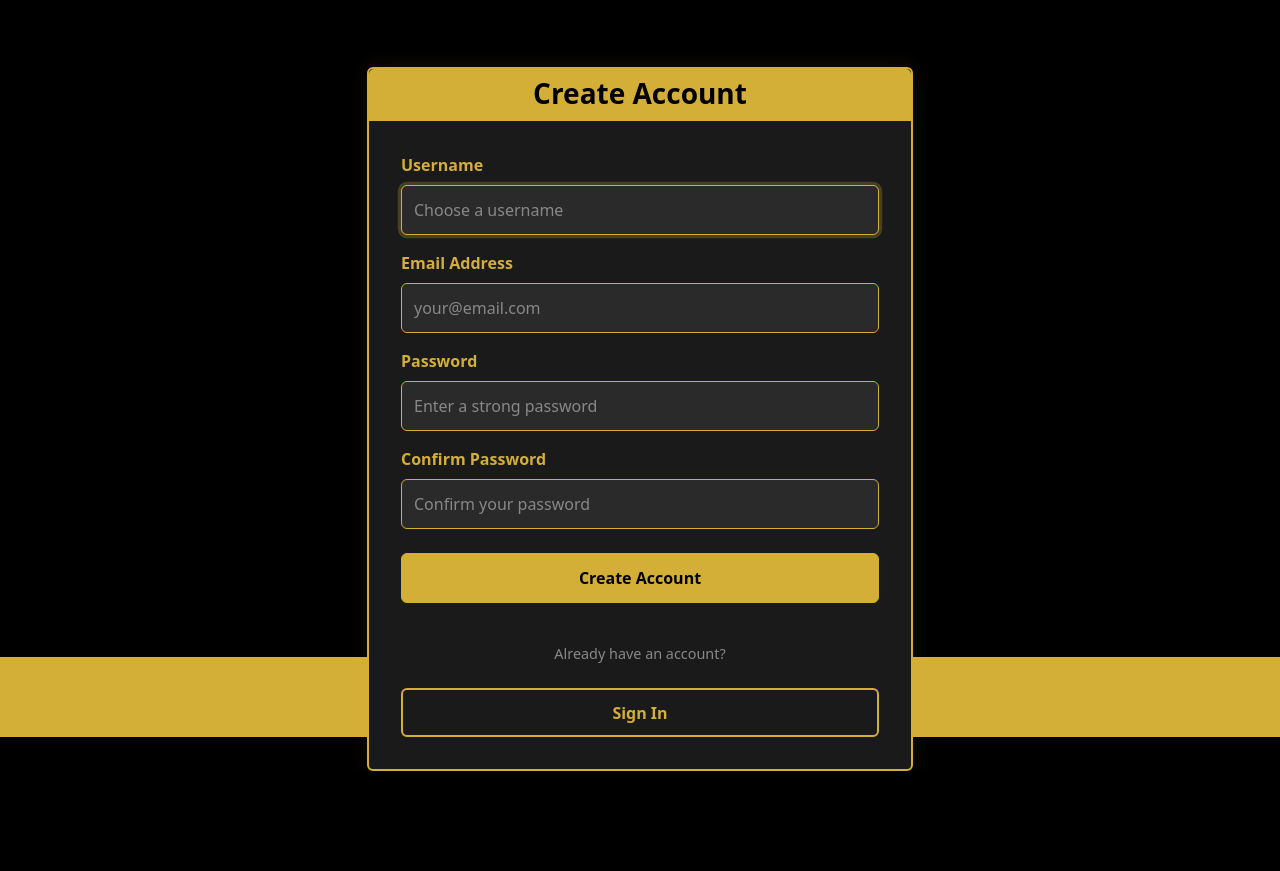
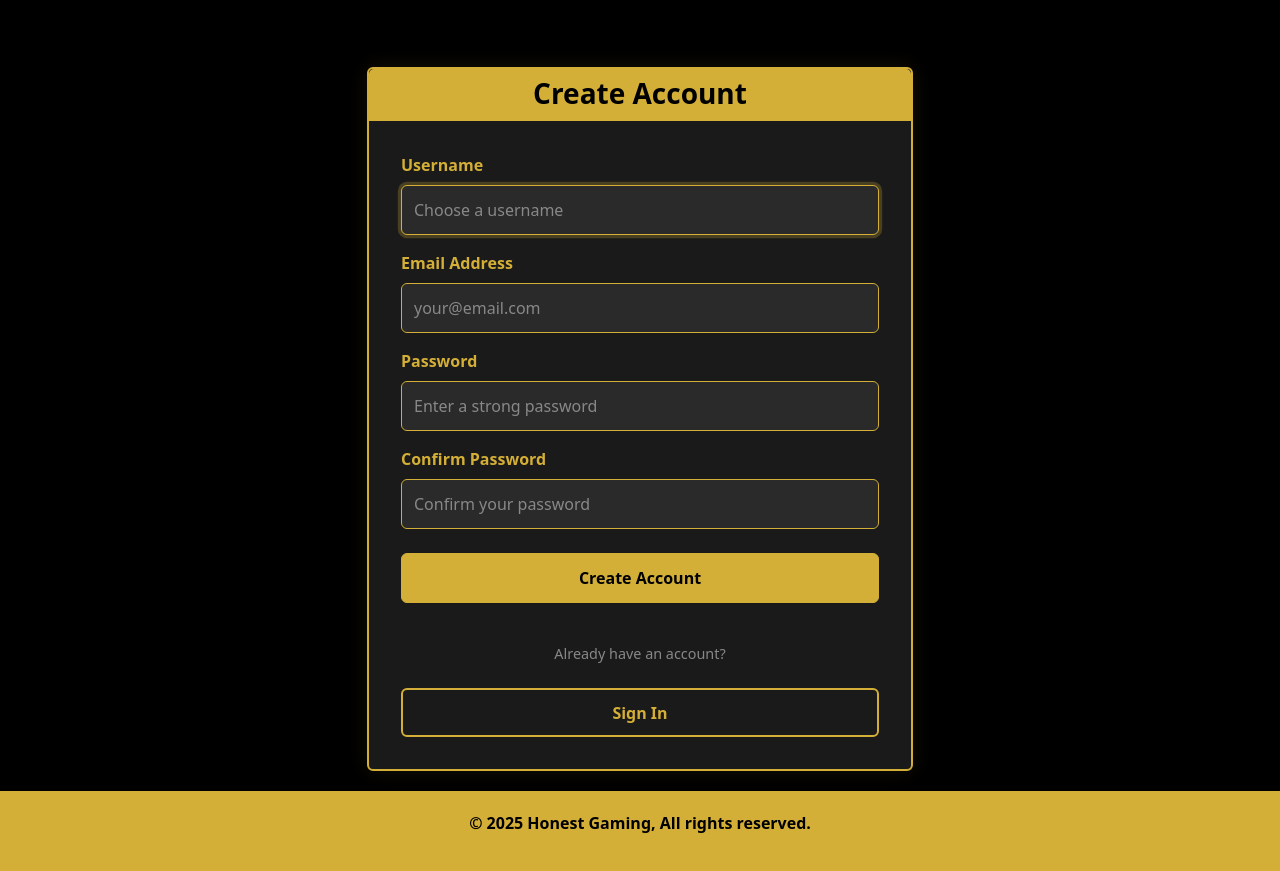
Before and after one commit to RhysLewsley/Honest-Gaming, a Django app: page /accounts/register/ in a window 1280 px wide. Shown: the part 63-934 px from the top of the page. Before the commit the page ends 834 px from the top, so only its background shows below. Run offline with Django 4.2, Linux system fonts and the light colour scheme.

Commit message:
update: adjust main section height and footer margin for better layout

```diff
--- a/static/css/styles.css
+++ b/static/css/styles.css
@@ -67,7 +67,6 @@ body {
 }
 
 main {
-    min-height: 80vh;
     padding: 20px;
     flex: 1;
 }
@@ -76,6 +75,7 @@ footer {
     background-color: #D4AF37;
     padding: 20px 0;
     text-align: center;
+    margin-top: auto;
 }
 
 .games-list {
```
